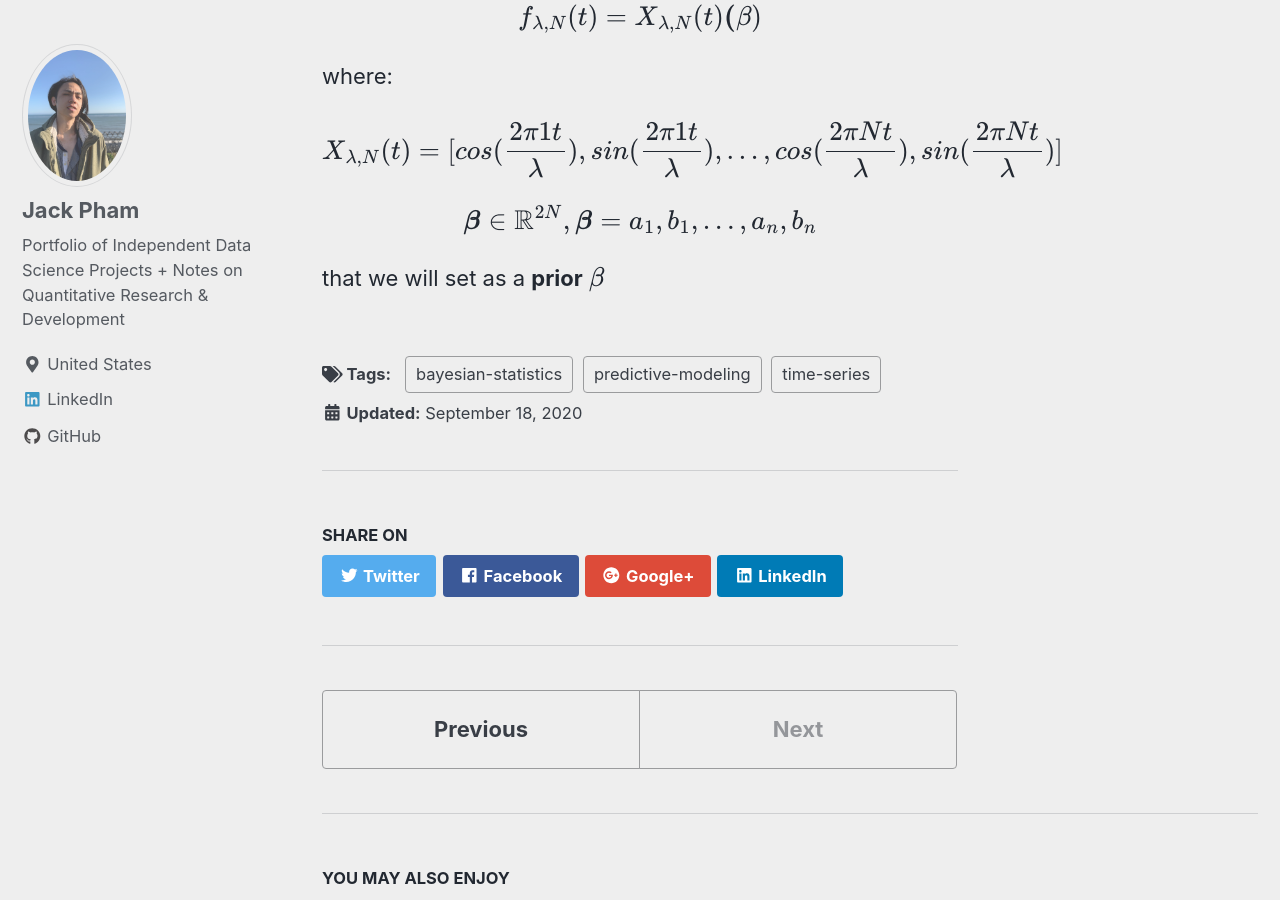
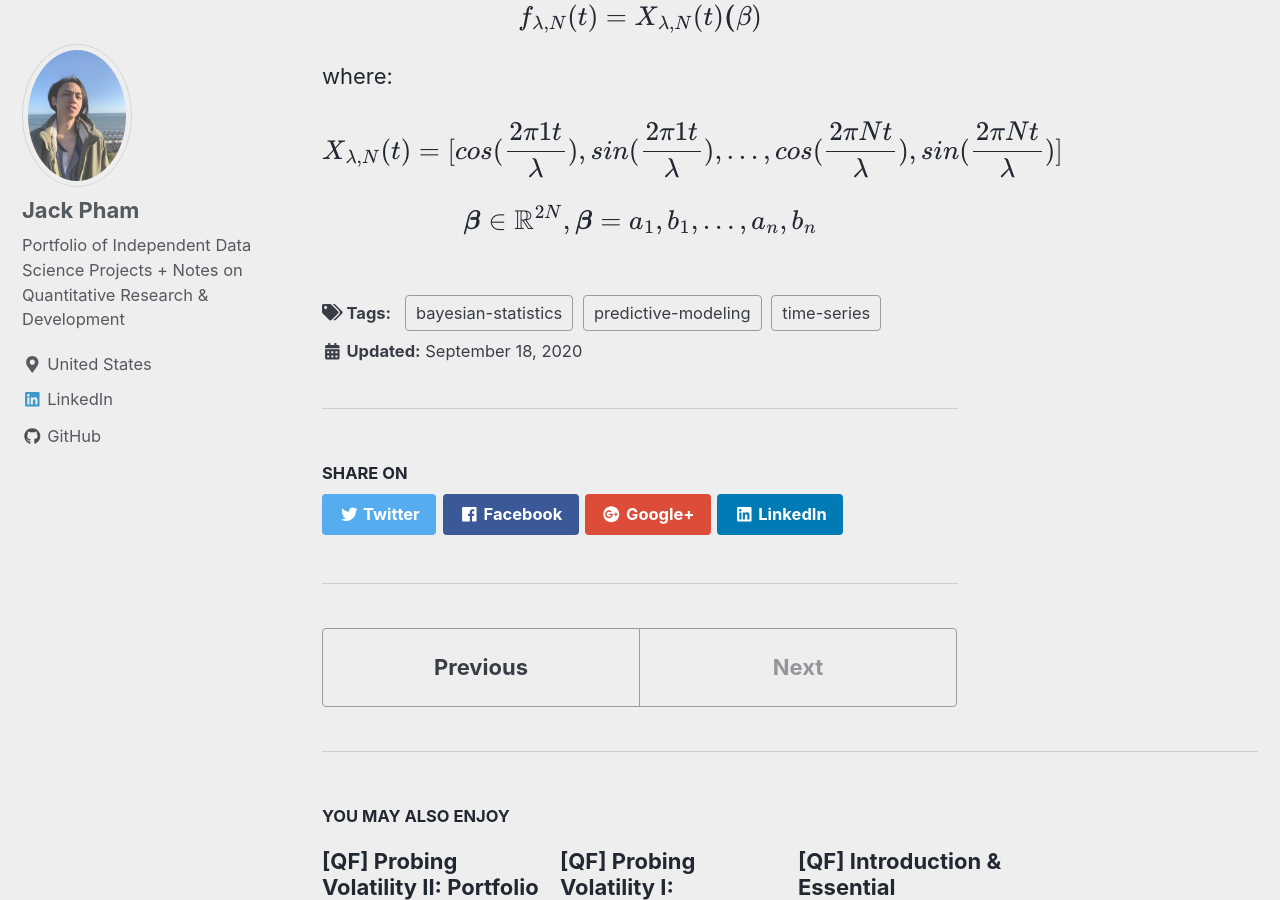
Before and after one commit to jp-quant/jp-quant.github.io, a Jekyll site: the page built from _posts/2020-09-18-fbprophet_bayesian_glm.md, in a window 1280 px wide and 900 px high, scrolled down 19010 px. Built offline with Jekyll 4.4.1, drawn with Linux system fonts in a browser that asks for light colours; nearby versions of some CDN libraries; formulas are drawn with MathJax 3.

Commit message:
glm updates

```diff
--- a/_posts/2020-09-18-fbprophet_bayesian_glm.md
+++ b/_posts/2020-09-18-fbprophet_bayesian_glm.md
@@ -314,10 +314,3 @@ where:
 $$X_{\lambda,N}(t) = [cos(\frac{2\pi 1t}{\lambda}), sin(\frac{2\pi 1t}{\lambda}),…,cos(\frac{2\pi Nt}{\lambda}),sin(\frac{2\pi Nt}{\lambda})]$$
 
 $$\boldsymbol{\beta} \in \mathbb{R}^{2N}, \boldsymbol{\beta} = a_1, b_1, …, a_n, b_n$$
-
-
-
-
-
-
-that we will set as a **prior** $$\beta$$
```
